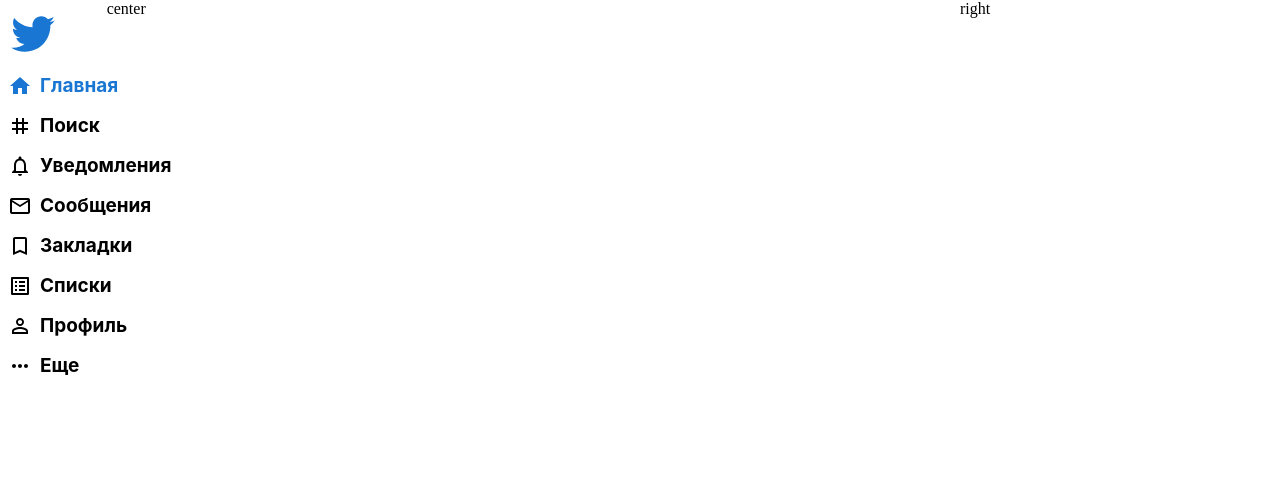
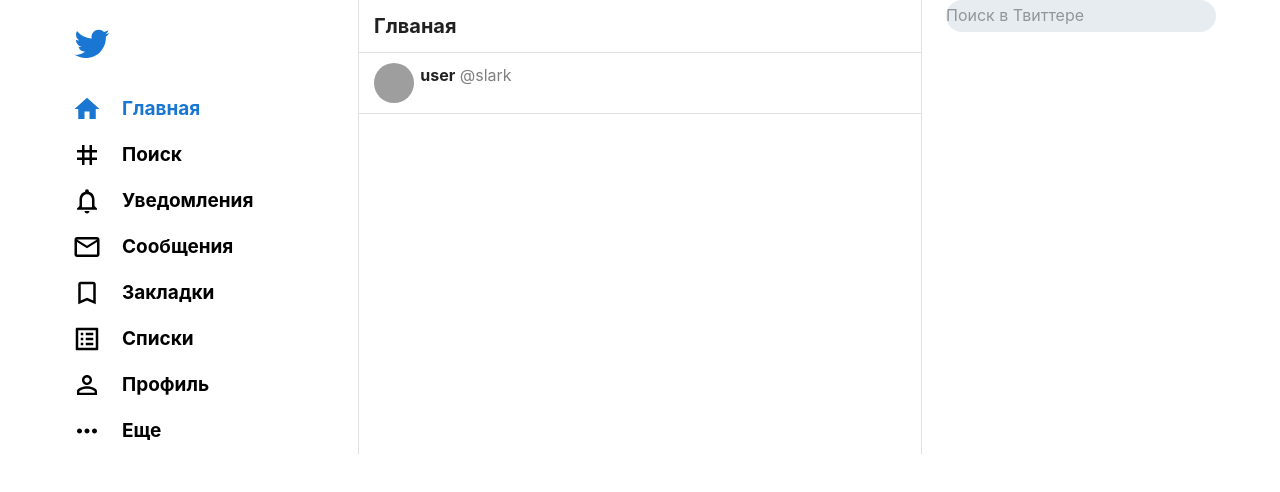
Before and after one commit to barzaevhalid/twitter-clone, a React (Create React App) app: page /home in a window 1280 px wide. Shown: the top 492 px of the page. Built offline with nearby package versions, Linux system fonts and the light colour scheme; grey boxes are pictures that could not be loaded.

Commit message:
Верстаю ленту Твиттера

```diff
--- a/src/pages/Home.tsx
+++ b/src/pages/Home.tsx
@@ -1,6 +1,6 @@
 import React from 'react';
 import Grid from '@mui/material/Grid';
-import { IconButton } from '@mui/material';
+import { Avatar, Container, IconButton, Paper, TextField } from '@mui/material';
 import TwitterIcon from '@mui/icons-material/Twitter';
 import TagIcon from '@mui/icons-material/Tag';
 import NotificationsNoneIcon from '@mui/icons-material/NotificationsNone';
@@ -12,86 +12,117 @@
 import MoreHorizIcon from '@mui/icons-material/MoreHoriz';
 import { Typography, } from '@mui/material/';
 import { styled } from '@mui/material/styles';
+import { InputBase } from '@mui/material';
 
-
-const List = styled('ul')(({}) => ({
+import AutoAwesomeOutlinedIcon from '@mui/icons-material/AutoAwesomeOutlined';
+const List = styled('ul')(({ }) => ({
   margin: 0,
   padding: 0,
   listStyle: 'none'
 }));
-const ListItem = styled('li')(({}) => ({
+const ListItem = styled('li')(({ }) => ({
   fontWeight: 700,
   display: 'flex',
-  alignItems: 'center'
+  alignItems: 'center',
+  "&:hover": {
+    color: 'red'
+  }
 }));
 
+const SearchTextField = styled(InputBase)({
+  input: {
+    background: '#E6ECF0',
+    borderRadius: '30px'
+  }
+});
 
 const Home: React.FC = () => {
 
   return (
-    <section>
-      <Grid sx={{ flexGrow: 1 }} container >
-        <Grid item xs={1}>
+    <Container maxWidth="lg" sx={{ height: '100vh' }} >
+      <Grid sx={{ flexGrow: 1 }} container spacing={3} >
+        <Grid item xs={3}>
           <List>
             <ListItem>
-              <IconButton>
-                <TwitterIcon sx={{fontSize: 50}} color='primary'/>
+              <IconButton sx={{ margin: '15px 0' }}>
+                <TwitterIcon sx={{ fontSize: 40 }} color='primary' />
               </IconButton>
             </ListItem>
             <ListItem>
               <IconButton>
-                <HomeIcon color='primary'/>
+                <HomeIcon color='primary' sx={{ fontSize: 30 }} />
               </IconButton>
-              <Typography  fontWeight='inherit' fontSize={19} color='primary' sx={{cursor: 'pointer'}} >Главная</Typography>
+              <Typography fontWeight='inherit' fontSize={19} color='primary' sx={{ cursor: 'pointer' }} ml="12px">Главная</Typography>
             </ListItem>
             <ListItem>
               <IconButton>
-                <TagIcon sx={{color: 'black'}} />
+                <TagIcon sx={{ color: 'black', fontSize: 30 }} />
               </IconButton>
-              <Typography fontWeight='inherit' fontSize={19}>Поиск</Typography>
+              <Typography fontWeight='inherit' fontSize={19} ml="12px">Поиск</Typography>
             </ListItem>
             <ListItem>
               <IconButton>
-                <NotificationsNoneIcon sx={{color: 'black'}} />
+                <NotificationsNoneIcon sx={{ color: 'black', fontSize: 30 }} />
               </IconButton>
-              <Typography fontWeight='inherit' fontSize={19}>Уведомления</Typography>
+              <Typography fontWeight='inherit' fontSize={19} ml="12px">Уведомления</Typography>
             </ListItem>
             <ListItem>
               <IconButton>
-                <MailOutlineIcon sx={{color: 'black'}} />
+                <MailOutlineIcon sx={{ color: 'black', fontSize: 30 }} />
               </IconButton>
-              <Typography fontWeight='inherit' fontSize={19}>Сообщения</Typography>
+              <Typography fontWeight='inherit' fontSize={19} ml="12px">Сообщения</Typography>
             </ListItem>
             <ListItem>
               <IconButton>
-                <BookmarkBorderIcon sx={{color: 'black'}} />
+                <BookmarkBorderIcon sx={{ color: 'black', fontSize: 30 }} />
               </IconButton>
-              <Typography fontWeight='inherit' fontSize={19}>Закладки</Typography>
+              <Typography fontWeight='inherit' fontSize={19} ml="12px">Закладки</Typography>
             </ListItem>
             <ListItem>
               <IconButton>
-                <ListAltIcon sx={{color: 'black'}} />
+                <ListAltIcon sx={{ color: 'black', fontSize: 30 }} />
               </IconButton>
-              <Typography fontWeight='inherit' fontSize={19}>Списки</Typography>
+              <Typography fontWeight='inherit' fontSize={19} ml="12px">Списки</Typography>
             </ListItem>
             <ListItem>
               <IconButton>
-                <PersonOutlineIcon sx={{color: 'black'}} />
+                <PersonOutlineIcon sx={{ color: 'black', fontSize: 30 }} />
               </IconButton>
-              <Typography fontWeight='inherit' fontSize={19}>Профиль</Typography>
+              <Typography fontWeight='inherit' fontSize={19} ml="12px">Профиль</Typography>
             </ListItem>
             <ListItem>
               <IconButton>
-                <MoreHorizIcon sx={{color: 'black'}} />
+                <MoreHorizIcon sx={{ color: 'black', fontSize: 30 }} />
               </IconButton>
-              <Typography fontWeight='inherit' fontSize={19}>Еще</Typography>
+              <Typography fontWeight='inherit' fontSize={19} ml="12px">Еще</Typography>
             </ListItem>
           </List>
         </Grid>
-        <Grid item xs={8} >center</Grid>
-        <Grid item xs={3}>right</Grid>
+        <Grid item xs={6}>
+
+          <Paper sx={{ height: '100%', borderRadius: 0, borderBottom: 0, borderTop: 0, }} variant="outlined">
+            <Paper variant='outlined' sx={{ borderRadius: 0, border: 0, padding: '10px 15px' }}>
+              <Typography variant='h6' fontWeight={700}> Глваная
+              </Typography>
+              {/* <AutoAwesomeOutlinedIcon color='primary'/> */}
+            </Paper>
+            <Paper variant='outlined' sx={{ borderRadius: 0, borderLeft: 0, borderRight: 0, }}>
+              <Grid container spacing={3} sx={{ padding: '10px 15px' }}>
+                <Grid item xs={1}>
+                <Avatar alt="Remy Sharp" src="/static/images/avatar/1.jpg" />
                 </Grid>
-    </section>
+                <Grid item xs={11} >
+                  <Typography><b>user</b> <span style={{color: 'gray'}}>@slark</span></Typography>
+                </Grid>
+              </Grid>
+            </Paper>
+          </Paper>
+        </Grid>
+        <Grid item xs={3}>
+          <SearchTextField fullWidth placeholder='Поиск в Твиттере' />
+        </Grid>
+      </Grid>
+    </Container>
   );
 };
 
--- a/src/theme.ts
+++ b/src/theme.ts
@@ -2,6 +2,7 @@
 import { createTheme } from '@mui/material/styles';
 
 export const theme = createTheme({
+
   components: {
     MuiButton: {
       styleOverrides: {
```
Lines whose indentation alone changed are shown as unchanged.
